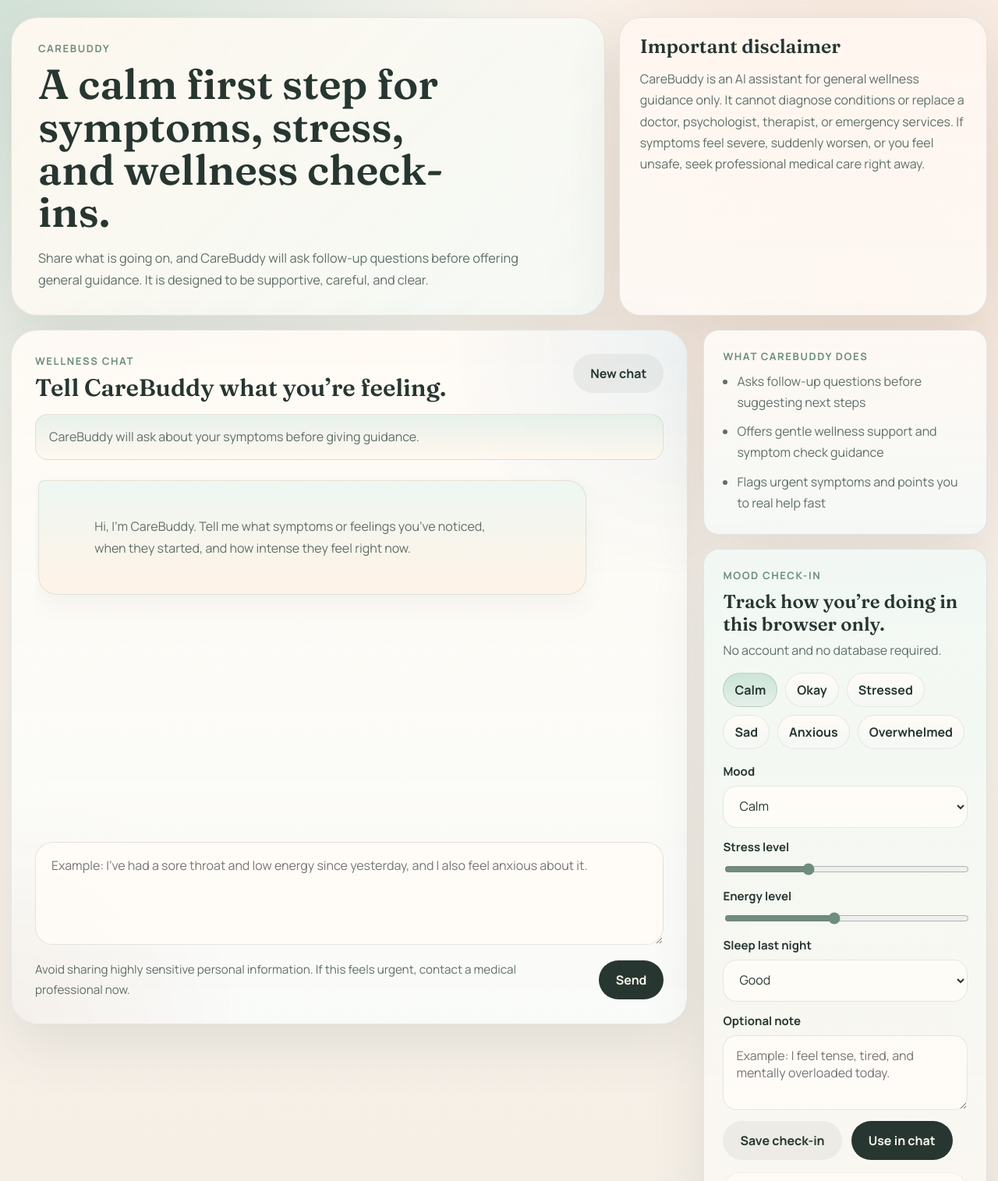
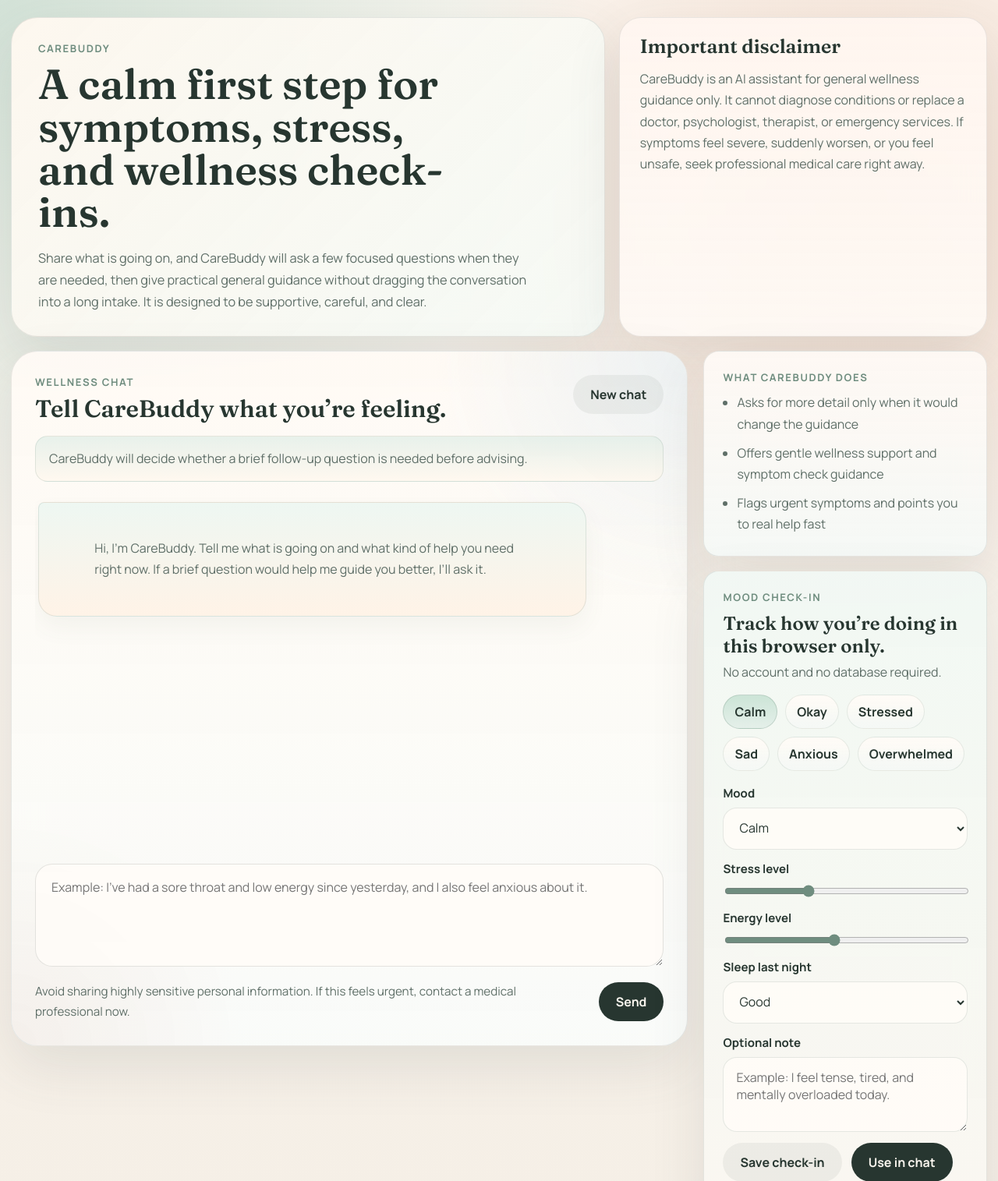
Before and after one commit to MRH73/CareBuddy, a Flask app: page / in a window 1280 px wide. Shown: the top 1515 px of the page at 78% size. Run offline with Flask 3, Linux system fonts and the light colour scheme.

Commit message:
Limit questions, add negation-aware emergency check
Adjust conversational behavior to prefer concise, practical guidance and only ask brief follow-up questions when truly needed. Add clause-splitting and negation handling (CLAUSE_SEPARATOR_PATTERN, NEGATION_CUES, is_negated_emergency_keyword) so detect_emergency ignores negated red flags. Introduce FIRST_REPLY_PROMPT and FOLLOW_UP_REPLY_PROMPT and inject the appropriate prompt based on history; reduce model temperature to 0.0 for deterministic replies. Update UI and README copy to reflect the new flow, and add tests (tests/test_app.py) covering emergency detection and prompt selection.

```diff
--- a/app.py
+++ b/app.py
@@ -1,5 +1,6 @@
 import logging
 import os
+import re
 from typing import Dict, List
 
 from dotenv import load_dotenv
@@ -69,35 +70,85 @@ EMERGENCY_KEYWORDS = {
     "severe allergic reaction",
 }
 
+CLAUSE_SEPARATOR_PATTERN = re.compile(r"[.!?;,\n]|\bbut\b|\bhowever\b")
+NEGATION_CUES = (
+    "no ",
+    "not ",
+    "without ",
+    "denies ",
+    "denied ",
+    "do not have",
+    "don't have",
+    "does not have",
+    "doesn't have",
+    "have not had",
+    "haven't had",
+    "free of ",
+)
+
 SYSTEM_PROMPT = f"""
 You are CareBuddy, a calm and supportive AI wellness assistant.
 
 Safety rules:
-- You are not a doctor and you must never claim to diagnose, prescribe, or replace a clinician.
+- You are not a doctor and you must never diagnose, guess the user's condition, prescribe, or replace a clinician.
+- Do not tell the user what they likely have. Talk about symptoms, comfort measures, monitoring, and when to seek care.
+- Do not speculate about the likely cause of symptoms as though it were established.
+- Avoid phrases like "it sounds like this is caused by" or "this is related to" when talking about possible contributors.
+- If you mention a possible contributor, keep it general and tentative, such as "screen time and stress can sometimes make headaches harder to manage."
 - You must clearly and naturally remind the user that they should consult a doctor or licensed mental health professional for real medical or psychological care.
 - If the user mentions emergency or crisis symptoms, urge immediate in-person care or emergency services.
 - Never provide instructions for self-harm, suicide, or dangerous medical actions.
 
 Conversation rules:
-- Start by understanding the user's situation before offering suggestions.
-- Ask focused follow-up questions about symptoms, timing, severity, triggers, duration, medications, temperature, pain level, relevant health conditions, and mental/emotional state when appropriate.
-- If the user has not provided enough information, ask questions first instead of jumping to conclusions.
+- Your main job is to be helpful in this turn, not to run a long intake interview.
+- First, silently decide whether the user already gave enough information for helpful general guidance.
+- If the user already gave enough information, give practical general guidance right away.
+- If key details are missing and the answer would materially change safety advice or the next step, ask a short set of focused follow-up questions first.
+- Good reasons to ask questions first include unclear symptoms, unclear timing, unclear severity, possible red flags, unclear safety risk, or when the user's request is too vague to guide usefully.
+- If the user does not name a concrete symptom, concern, or goal, ask questions first.
+- For very vague openings such as "I do not feel well," "I feel sick," or "something feels wrong," ask 1-2 clarifying questions first instead of jumping into a full advice list.
+- Ask questions first only when they are truly needed. Otherwise, answer directly.
+- Ask at most 2 brief follow-up questions in a reply.
+- After the user answers one round of follow-up questions, stop gathering more detail and switch to best-effort guidance unless urgent safety triage still requires one final clarification.
+- If the user asks what they can do right now, answer that directly before asking any question.
+- If the user asks what they can do right now or tonight and there are no red flags, it is usually better to end with guidance and no follow-up question.
+- It is fine to ask no follow-up questions when enough context already exists.
 - Keep the tone warm, neutral, non-judgmental, and non-gendered.
-- Give general wellness guidance only, framed as possibilities and next steps, not diagnoses.
+- Give general wellness guidance only, framed as next steps and symptom support, not diagnoses.
 - When appropriate, suggest hydration, rest, monitoring symptoms, contacting a doctor, urgent care, or a therapist, but do not overstate certainty.
-- Handle confusing, vague, or incorrect input gently by asking the user to clarify.
+- Handle confusing, vague, or incorrect input gently by asking the smallest helpful clarifying question while still offering general guidance.
+- Never end every reply with more questions out of habit.
 
 Formatting rules:
 - Keep answers concise and easy to scan.
-- Include a short disclaimer in each substantial reply.
+- Include a short natural disclaimer in each substantial reply.
 - If giving suggestions, prefer a simple structure:
   1. brief reflection
-  2. 2-4 follow-up questions or next checks
-  3. cautious guidance
+  2. 2-4 practical next steps the user can try now
+  3. 0-2 brief follow-up questions only if truly needed
   4. short doctor/professional disclaimer
 
 Core disclaimer:
 - {DISCLAIMER_TEXT}
+""".strip()
+
+FIRST_REPLY_PROMPT = """
+This is the first assistant reply in the conversation.
+First, decide whether more information is actually needed before guidance.
+If more information is needed to give safe or useful guidance, ask 1-2 brief questions first.
+If enough information already exists, give concrete general help now.
+If the message is very vague and does not name a concrete symptom, concern, or goal, ask clarifying questions first.
+If the user already asked for immediate practical help and no urgent safety detail is missing, skip the follow-up question.
+Do not guess the cause of the symptoms.
+""".strip()
+
+FOLLOW_UP_REPLY_PROMPT = """
+The user has already answered at least one round of the conversation.
+Do not continue a question loop.
+Give practical general guidance now based on what is already known.
+Do not ask any more follow-up questions unless the missing answer is required to decide whether the user needs urgent or emergency care.
+If that safety-critical detail is not missing, end with guidance and a short care reminder, not a question.
+Do not describe a likely cause of the symptoms. Stay focused on symptom management and reasons to seek care.
 """.strip()
 
 
@@ -115,7 +166,25 @@ def save_history(history: List[Dict[str, str]]) -> None:
 
 def detect_emergency(message: str) -> bool:
     normalized = message.lower()
-    return any(keyword in normalized for keyword in EMERGENCY_KEYWORDS)
+    for raw_clause in CLAUSE_SEPARATOR_PATTERN.split(normalized):
+        clause = raw_clause.strip()
+        if not clause:
+            continue
+
+        for keyword in EMERGENCY_KEYWORDS:
+            if keyword in clause and not is_negated_emergency_keyword(clause, keyword):
+                return True
+
+    return False
+
+
+def is_negated_emergency_keyword(clause: str, keyword: str) -> bool:
+    keyword_index = clause.find(keyword)
+    if keyword_index == -1:
+        return False
+
+    prefix = clause[:keyword_index]
+    return any(cue in prefix for cue in NEGATION_CUES)
 
 
 def emergency_response() -> str:
@@ -136,6 +205,13 @@ def build_messages(user_message: str) -> List[Dict[str, str]]:
     history = get_history()
     messages = [{"role": "developer", "content": SYSTEM_PROMPT}]
     messages.extend(history)
+    assistant_turns = sum(1 for item in history if item.get("role") == "assistant")
+    messages.append(
+        {
+            "role": "developer",
+            "content": FOLLOW_UP_REPLY_PROMPT if assistant_turns else FIRST_REPLY_PROMPT,
+        }
+    )
     messages.append({"role": "user", "content": user_message})
     return messages
 
@@ -197,7 +273,7 @@ def chat():
         response = client.responses.create(
             model=MODEL_NAME,
             input=build_messages(user_message),
-            temperature=0.7,
+            temperature=0.0,
         )
         assistant_reply = extract_text(response)
 
--- a/static/js/app.js
+++ b/static/js/app.js
@@ -180,7 +180,7 @@ chatForm.addEventListener("submit", async (event) => {
 
   addMessage("user", message);
   messageInput.value = "";
-  setStatus("CareBuddy is reviewing your message carefully.");
+  setStatus("CareBuddy is deciding whether a brief follow-up question is needed.");
   showUrgentPanel(false);
   setLoading(true);
 
@@ -232,9 +232,9 @@ resetButton.addEventListener("click", async () => {
     chatMessages.innerHTML = "";
     addMessage(
       "assistant",
-      "New chat started. Tell me what symptoms or feelings you’ve noticed and when they began."
+      "New chat started. Tell me what is going on and what kind of help you need right now."
     );
-    setStatus("Conversation cleared. CareBuddy will ask follow-up questions first.");
+    setStatus("Conversation cleared. CareBuddy will ask brief questions only when needed.");
     showUrgentPanel(false);
   } catch (error) {
     setStatus("Could not reset the chat right now.", "error");
@@ -263,7 +263,7 @@ useMoodInChatButton.addEventListener("click", () => {
   }
 
   const data = JSON.parse(saved);
-  messageInput.value = `Mood check-in: ${buildMoodSummary(data)} Please use this as extra context while asking me follow-up questions before giving guidance.`;
+  messageInput.value = `Mood check-in: ${buildMoodSummary(data)} Please use this as extra context while giving me practical guidance and keeping follow-up questions brief.`;
   messageInput.focus();
   setStatus("Your mood check-in was added to the chat box.", "default");
 });
--- a/templates/index.html
+++ b/templates/index.html
@@ -19,8 +19,9 @@
           <p class="eyebrow">CareBuddy</p>
           <h1>A calm first step for symptoms, stress, and wellness check-ins.</h1>
           <p class="hero-text">
-            Share what is going on, and CareBuddy will ask follow-up questions before
-            offering general guidance. It is designed to be supportive, careful, and clear.
+            Share what is going on, and CareBuddy will ask a few focused questions when
+            they are needed, then give practical general guidance without dragging the
+            conversation into a long intake. It is designed to be supportive, careful, and clear.
           </p>
         </div>
 
@@ -41,7 +42,7 @@
           </div>
 
           <div id="statusBanner" class="status-banner" aria-live="polite">
-            CareBuddy will ask about your symptoms before giving guidance.
+            CareBuddy will decide whether a brief follow-up question is needed before advising.
           </div>
 
           <section id="urgentPanel" class="urgent-panel hidden" aria-live="assertive">
@@ -57,8 +58,8 @@
           <div id="chatMessages" class="chat-messages" aria-live="polite">
             <article class="message assistant">
               <p>
-                Hi, I’m CareBuddy. Tell me what symptoms or feelings you’ve noticed,
-                when they started, and how intense they feel right now.
+                Hi, I’m CareBuddy. Tell me what is going on and what kind of help you need
+                right now. If a brief question would help me guide you better, I’ll ask it.
               </p>
             </article>
           </div>
@@ -86,7 +87,7 @@
           <div class="support-block">
             <p class="section-label">What CareBuddy does</p>
             <ul>
-              <li>Asks follow-up questions before suggesting next steps</li>
+              <li>Asks for more detail only when it would change the guidance</li>
               <li>Offers gentle wellness support and symptom check guidance</li>
               <li>Flags urgent symptoms and points you to real help fast</li>
             </ul>
```
Also changed, not shown: tests/test_app.py (added, +40 -0 lines), README.md.
